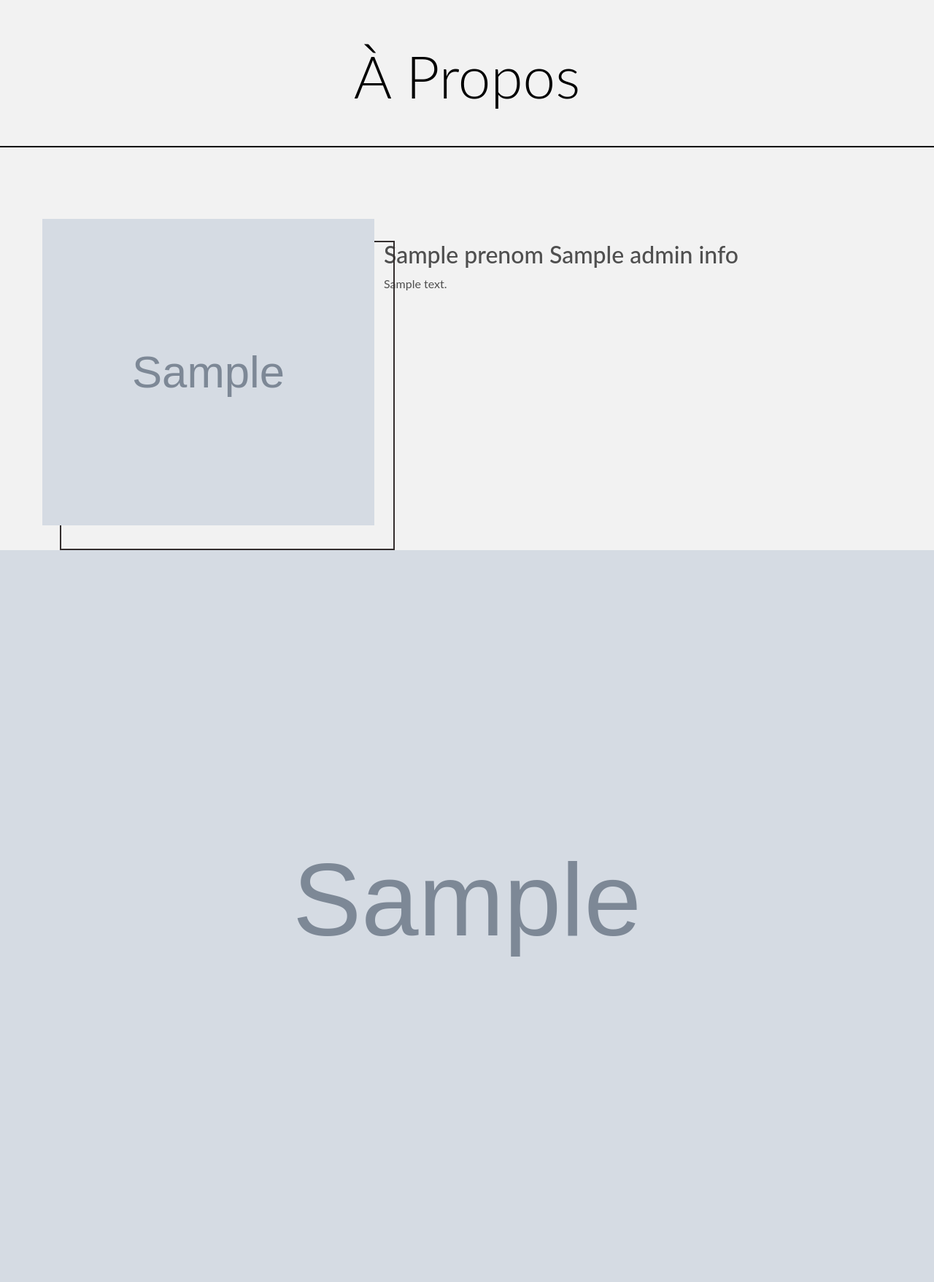
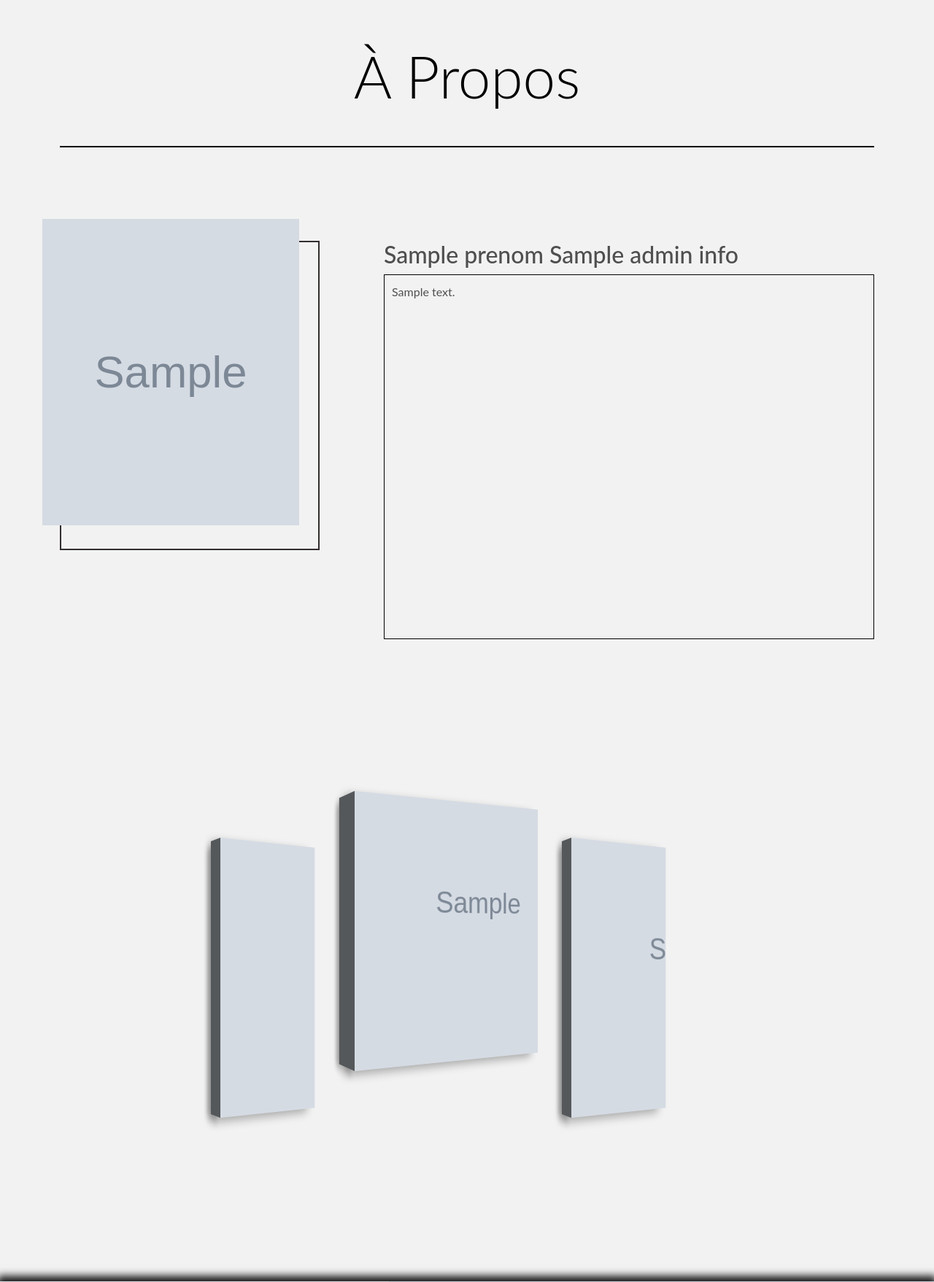
Before and after one commit to sylaang/site-recommandation-livres, a Symfony app: template templates/apropos/index.html.twig in a window 1280 px wide. Shown: the part 152-1909 px from the top of the page at 73% size. Run offline with Twig, Linux system fonts and the light colour scheme; the template is opened without the code that fills it: most values are stand-ins (such as "Sample title", 1, 10 or a date in 2020); grey boxes marked "Sample" are stand-in pictures; some libraries are stand-ins or nearby versions.

Commit message:
add-custom-css

```diff
--- /dev/null
+++ b/public/css/apropos.css
@@ -0,0 +1,90 @@
+.tree_img_in_one {
+    position: relative;
+    width: 80%;
+    padding-top: 50%;
+    margin: 2rem auto;
+
+    > .block {
+        position: absolute;
+        height: 60%;
+        width: 30%;
+        perspective: 1000px;
+
+        &:nth-of-type(1) {
+            height: 60%;
+            top: 10%;
+            left: 17%;
+            width: 15%;
+        }
+
+        &:nth-of-type(2) {
+            top: 0;
+            left: 35%;
+        }
+
+        &:nth-of-type(3) {
+            height: 60%;
+            top: 10%;
+            left: 64%;
+            width: 15%;
+        }
+    }
+
+    > .block > .side {
+        position: absolute;
+        top: 0;
+        left: 0;
+
+        background-size: auto 100%;
+        box-shadow: -1vw 0.5vw 1vw rgba(0, 0, 0, 0.3);
+
+        &.-main {
+            height: 100%;
+            width: 100%;
+            transform: rotateY(30deg);
+            transform-origin: 0 50%;
+        }
+
+        &.-left {
+            height: 100%;
+            width: 20%;
+            transform-origin: 0 50%;
+            transform: rotateY(-60deg) translateX(-100%);
+            filter: brightness(40%);
+        }
+    }
+
+    > .block:nth-of-type(1) > .side {
+        &.-main {
+            background-position: 4% 50%;
+            background-size: auto 130%;
+        }
+
+        &.-left {
+            background-position: 0 50%;
+            background-size: auto 130%;
+        }
+    }
+
+    > .block:nth-of-type(2) > .side {
+        &.-main {
+            background-position: 50% 0;
+        }
+
+        &.-left {
+            background-position: 28.5% 0;
+        }
+    }
+
+    > .block:nth-of-type(3) > .side {
+        &.-main {
+            background-position: 96% 50%;
+            background-size: auto 130%;
+        }
+
+        &.-left {
+            background-position: 78% 50%;
+            background-size: auto 130%;
+        }
+    }
+}
--- a/public/css/site.css
+++ b/public/css/site.css
@@ -159,7 +159,7 @@ h1 {
     }
 }
 /* Styles pour les écrans de petite taille (mobile) */
-@media screen and (max-width: 767px) {
+@media screen and (max-width: 768px) {
     .navbar ul li a {
         font-size: 90%;
         /* Ajuster la taille de la police des liens */
--- a/templates/apropos/index.html.twig
+++ b/templates/apropos/index.html.twig
@@ -1,37 +1,207 @@
 {% extends 'base.html.twig' %}
 
-{% block title %}Hello AproposController!{% endblock %}
+{% block title %}Hello AproposController!
+{% endblock %}
+
+{% block stylesheets %}
+	<link rel="stylesheet" href="{{ asset('css/apropos.css')}}">
+{% endblock %}
 
 {% block body %}
 
 
-<div class="example-wrapper">
-    <h1 class="text-center mb-10 font-weight-bold display-1 text-black py-5" style="border-bottom: 2px solid black; padding-bottom: 2px;">À Propos</h1>
+
+<style>
+
+.scroll-text {
+    width: 100%;
+    height: 500px;
+    overflow-y: scroll;
+    border: 1px solid #000000;
+    padding: 10px;
+    scrollbar-width: none;
+    -ms-overflow-style: none;
+}
+
+.scroll-text::-webkit-scrollbar {
+    display: none;
+}
+
+.h1-apropos {
+    border-bottom: 2px solid black; padding-bottom: 2px;
+}
+
+.text-apropos {
+    margin-left: 5vw; line-height: 1.6;
+}
+    .div-img-apropos  {
+        width: 100%; height: 100%; position: absolute; bottom: 4vh; right: 2vw;
+    }
+
+    .spacing-page {
+        height: 20vh;
+    }
+    .border-img {
+        width: 100%; height: 424.34px; padding: 50px; position: relative;
+    }
+
+@media screen and (max-width: 820px) {
+    .text-apropos{
+       margin-top: 100%;
+    }
+    .border-img {
+        width: 95vw;
+    }
+    .spacing-page {
+        height: 5vh;
+    }
 
 
+
+}
+@media screen and (max-width: 768px) {
+    .text-apropos{
+       margin-top: 100%;
+    }
+    .border-img {
+        width: 95vw;
+    }
+    .spacing-page {
+        height: 5vh;
+    }
+
+
+}
+@media screen and (max-width: 560px) {
+    .text-apropos{
+        margin-top: 5vh;
+        margin-left: 10vw;
+    }
+            .div-img-apropos  {
+        right: 8%;
+    }
+    .spacing-page {
+        height: 5vh;
+    }
+}
+@media screen and (max-width: 414px) {
+    .m-img {
+        width: 95%;
+    }
+    .text-apropos{
+        margin-top: 5vh;
+        margin-left: 8vw;
+    }
+            .div-img-apropos  {
+        right: 8%;
+    }
+    .spacing-page {
+        height: 5vh;
+    }
+}
+
+@media screen and (max-width: 376px) {
+    .m-img {
+        width: 95%;
+    }
+        .div-img-apropos  {
+        right: 8%;
+    }
+    .text-apropos{
+        margin-top: 5vh;
+        margin-right: 10vw;
+    }
+    .spacing-page {
+        height: 5vh;
+    }
+}
+
+
+
+</style>
 	{% for adminInfo in adminInfos %}
 		<div class="container">
+	        <h1 class="h1-apropos text-center mb-10 font-weight-bold display-1 text-black py-5">À Propos</h1>
 			<div class="row">
-          <div class="col-md-2">
-            <div class="border border-2 border-dark" style="width: 459px; height: 424.34px; padding: 50px; position: relative;">
-              <div style="width: 100%; height: 100%; position: absolute; bottom: 4vh; right: 2vw;">
+				<div class="col-md-4 col-sm-12">
+					<div class="border-img border border-2 border-dark">
+						<div class="div-img-apropos">
 							<img style="width: 100%; height: 100%;" src="{{ asset('img/apropos/') ~ adminInfo.imageBiographie }}" alt="Image Biographie">
 						</div>
-              <!-- Contenu de votre cadre -->
 					</div>
 				</div>
-          <div class="col-md-2"></div>
-          <div class="col-md-8">
-            <div class="text-container text-start" style="margin-left: 5vw;">
-
-              <h2>{{adminInfo.prenom}} {{adminInfo.nom}}</h2>
-              <p>{{adminInfo.Biographie}} </p>
+				<div class="col-md-8 col-sm-12">
+					<div class="text-apropos text-container text-center text-md-start">
+						<h2>{{adminInfo.prenom}}
+							{{adminInfo.nom}}</h2>
+						<p class="scroll-text">{{adminInfo.Biographie}}
+						</p>
 					</div>
 				</div>
 			</div>
 		</div>
-                <img style="width: 100%; height: 100%;" src="{{ asset('img/second-apropos/') ~ adminInfo.secondImageBiographie }}" alt="Image Biographie">
-                <img style="width: 100%; height: 100%;" src="{{ asset('img/third-apropos/') ~ adminInfo.imageReseauxSociaux }}" alt="Image Biographie">
+
+        <div class="spacing-page"></div>
+
+		<div class="tree_img_in_one">
+			<div class="block">
+				<div class="side -main" style="background-image: url('{{ asset('img/second-apropos/') ~ adminInfo.secondImageBiographie }}');"></div>
+				<div class="side -left" style="background: url('{{ asset('img/second-apropos/') ~ adminInfo.secondImageBiographie }}');"></div>
+			</div>
+			<div class="block">
+				<div class="side -main" style="background: url('{{ asset('img/second-apropos/') ~ adminInfo.secondImageBiographie }}');"></div>
+				<div class="side -left" style="background: url('{{ asset('img/second-apropos/') ~ adminInfo.secondImageBiographie }}');"></div>
+			</div>
+			<div class="block">
+				<div class="side -main" style="background: url('{{ asset('img/second-apropos/') ~ adminInfo.secondImageBiographie }}');"></div>
+				<div class="side -left" style="background: url('{{ asset('img/second-apropos/') ~ adminInfo.secondImageBiographie }}');"></div>
+			</div>
+		</div>
+
+
+        <div class="container-fluid pb-5">
+            <div class="row" style="background: #30588c3e; box-shadow: 0 5px 10px 3px #000000ce,0 -5px 10px 3px #000000ce;">
+                <div class="col-md-5 col-sm-12 p-0">
+                    <div style="background-image: url('{{ asset('img/third-apropos/') ~ adminInfo.imageReseauxSociaux }}'); background-size: cover; background-position: center; width: 100%; height: 100%;"></div>
+                </div>
+                <!-- Contenu de réseaux sociaux -->
+                <div class="col-md-7 col-sm-12 p-5">
+                    <h2>
+                        <strong style="color: black;">Découvrez les réseaux de Philippe Popieul</strong>
+                    </h2>
+
+                    <!-- LinkedIn -->
+                    <div class="row">
+                        <div class="col-md-12">
+                            <h3 class="pt-4">
+                                <i class="fab fa-linkedin"></i>
+                                <strong style="color: black;">LinkedIn</strong>
+                            </h3>
+                            <div class="col-md-6">
+                                <p>En suivant Philippe sur LinkedIn, vous en saurez plus sur ses avancées professionnelles et littéraires.</p>
+                                <!-- Ajoutez ici le lien vers le profil LinkedIn de Philippe -->
+                                <button type="button" class="btn btn-light btn-outline-dark btn-animate" onclick="window.location.href='https://www.linkedin.com/in/philippepopieul/'">S'abonner</button>
+                            </div>
+                        </div>
+                    </div>
+
+                    <!-- Instagram -->
+                    <div class="row mt-4">
+                        <div class="col-md-12">
+                            <h3 class="pt-4">
+                                <i class="fab fa-instagram" style="color: #e4405f;"></i>
+                                <strong style="color: black;">Instagra</strong>m</h3>
+                            <div class="col-md-6">
+                                <p>En suivant Philippe Popieul sur Instagram, vous aurez l’opportunité de découvrir des publications plus fréquentes sur les thématiques portant sur son ouvrage en cours et ceux à paraître.</p>
+                                <!-- Ajoutez ici le lien vers la page Instagram de Philippe -->
+                                <button type="button" class="btn btn-light btn-outline-dark btn-animate" onclick="window.location.href='https://www.instagram.com/philippe.popieul/'">Suivre</button>
+                            </div>
+                        </div>
+                    </div>
+                </div>
+            </div>
+        </div>
+
 
 	{% endfor %}
 
--- a/templates/base.html.twig
+++ b/templates/base.html.twig
@@ -58,10 +58,10 @@
 <div style="height: 20vh;"></div>
 
     {% block body %}{% endblock %}
-<div style="height: 50vh;"></div>
+<div style="height: 30vh;"></div>
 
 
-    <footer class="text-white py-5" style="background: #30588c;">
+    <footer class="text-white py-5" style="background: #30588c; box-shadow: 0 5px 10px 3px #000000ce,0 -5px 10px 3px #000000ce;">
         <div class="container">
             <div class="row">
                 <div class="col-12 text-center">
--- a/templates/livre/index.html.twig
+++ b/templates/livre/index.html.twig
@@ -3,6 +3,7 @@
 {% block title %}Livre index{% endblock %}
 
 {% block body %}
+<div style="height: 20vh;"></div>
 
 <div class="container-fluid">
     <div class="container">
```
Also changed, not shown: public/img/image.png (added), public/img/second-apropos/IMG-3422-65d6425fd6a47.jpg (deleted), public/img/second-apropos/lc7xcwebecc-65d7a4208d8ab.jpg (added), public/img/third-apropos/data-architect-65d6425fd6f87.png (deleted), public/img/third-apropos/image-65d7909a580da.png (added). Lines whose indentation alone changed are shown as unchanged.
